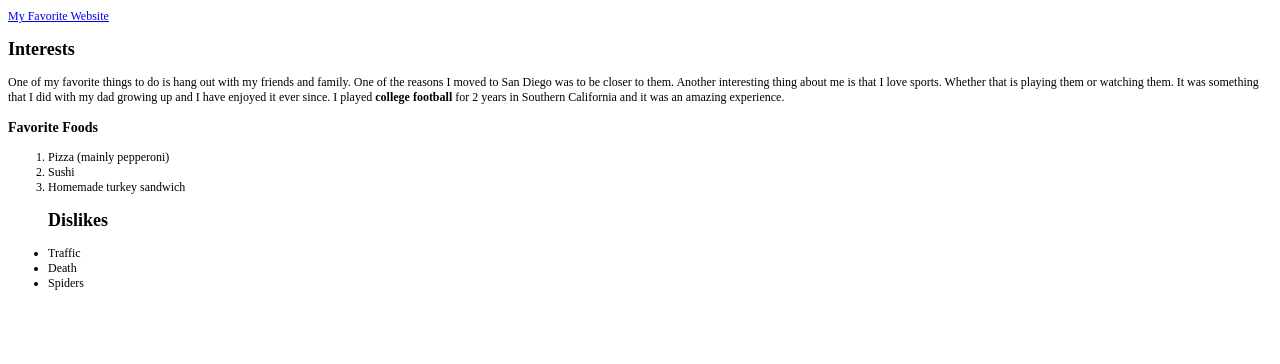
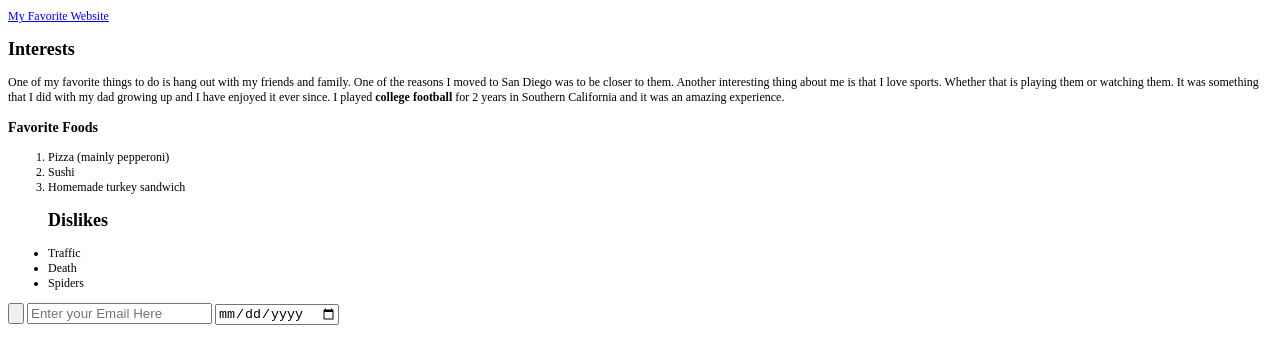
Before and after one commit to gptinlin/Hello-World, a plain HTML site: page AboutMe.html in a window 1280 px wide. Shown: the part 236-600 px from the top of the page. Drawn offline with Linux system fonts and the light colour scheme.

Commit message:
qwqweqwe

```diff
--- a/AboutMe.html
+++ b/AboutMe.html
@@ -33,6 +33,9 @@
                 <li>Death</li>
                 <li>Spiders</li>
             </ul>
+    <input type="button" placeholder="Enter Your Name Here"/>
+    <input type="email" placeholder="Enter your Email Here"/>
+    <input type="date" placeholder="Year"/>
         </section>
     </article>
     </body>
```
